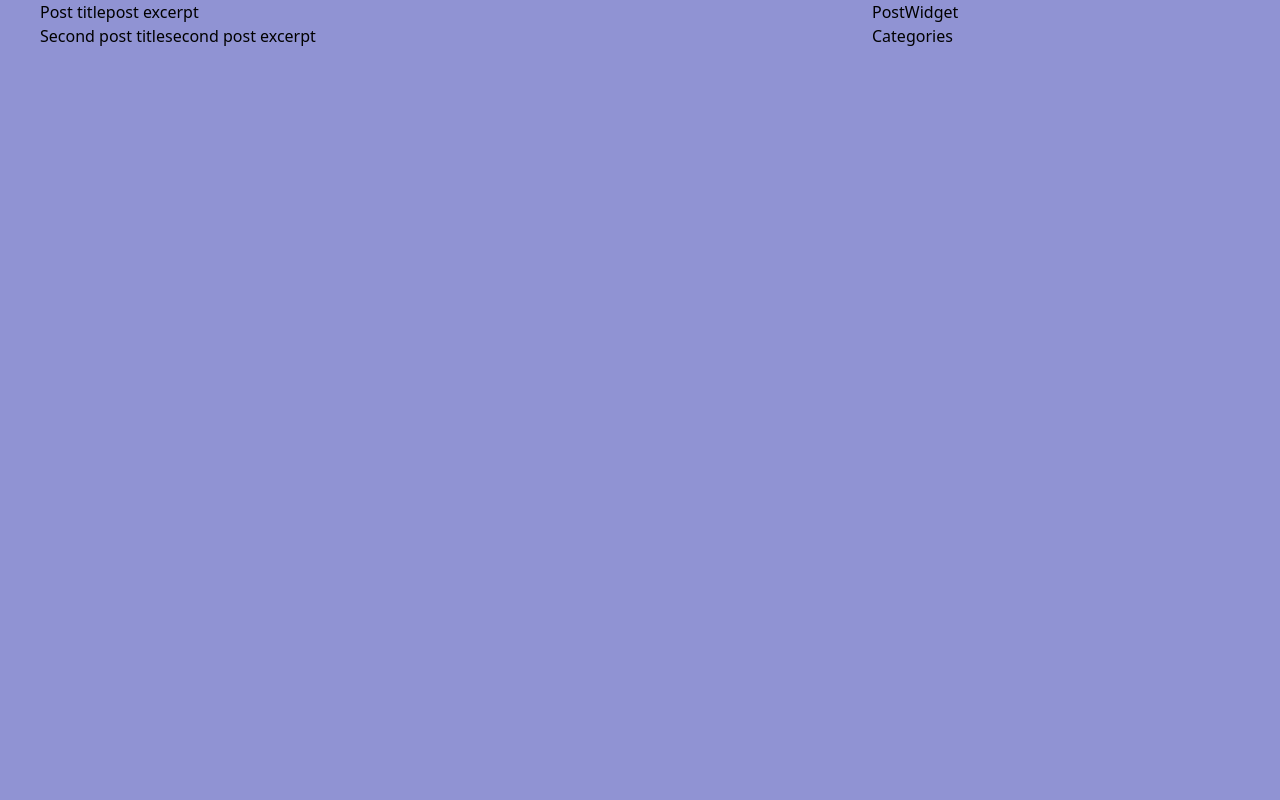
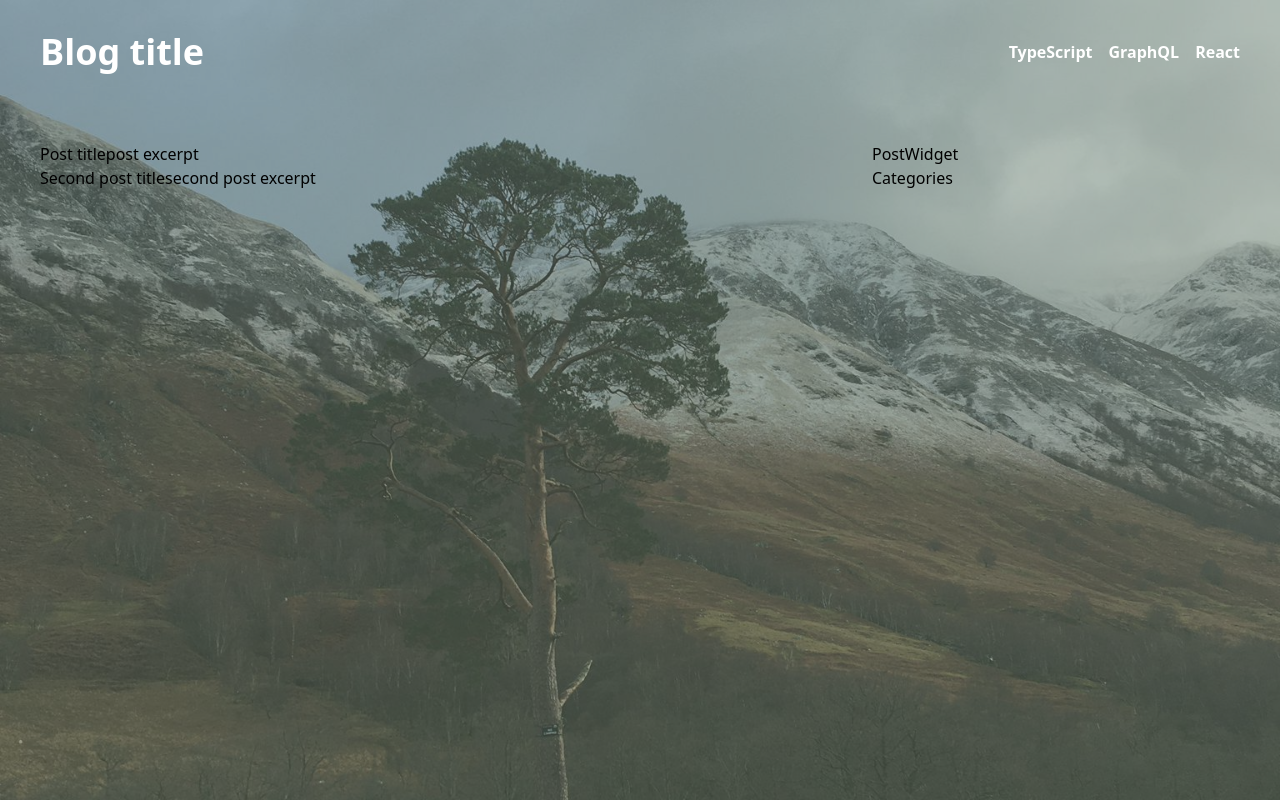
Before and after one commit to martindospel/Blog, a Next.js app: page / in a window 1280 px wide. Built offline with nearby package versions, Linux system fonts and the light colour scheme.

Commit message:
graphql query done, layout component and header created, background and overlay added

```diff
--- /dev/null
+++ b/components/Header.jsx
@@ -0,0 +1,36 @@
+import React, { useContext } from "react";
+
+import Link from "next/link";
+
+const categories = [
+    {name: "React", slug: "react"},
+    {name: "GraphQL", slug: "graphql"},
+    {name: "TypeScript", slug: "ts"},
+]
+
+const Header = () => {
+  return (
+    <div className="container mx-auto px-10 mb-8">
+      <div className="w-full inline-block py-8">
+        <div className="md:float-left block">
+          <Link href="/">
+            <span className="cursor-pointer font-bold text-4xl text-white">
+              Blog title
+            </span>
+          </Link>
+        </div>
+        <div className="hidden md:float-left md:contents">
+          {categories.map((category, index) => (
+            <Link key={category.slug} href={`/category/${category.slug}`}>
+              <span className="md:float-right mt-2 align-middle text-white ml-4 font-semibold cursor-pointer">
+                {category.name}
+              </span>
+            </Link>
+          ))}
+        </div>
+      </div>
+    </div>
+  );
+};
+
+export default Header;
--- /dev/null
+++ b/components/Layout.jsx
@@ -0,0 +1,11 @@
+import React from 'react';
+import Header from './Header';
+
+const Layout = ({ children }) => (
+  <>
+    <Header />
+    {children}
+  </>
+);
+
+export default Layout;
--- a/components/index.js
+++ b/components/index.js
@@ -1,9 +1,10 @@
 export { default as PostCard } from './PostCard';
 // export { default as PostDetail } from './PostDetail';
-// export { default as Layout } from './Layout';
+export { default as Layout } from './Layout';
 export { default as Categories } from './Categories';
 // export { default as Author } from './Author';
 export { default as PostWidget } from './PostWidget';
+export { default as Header } from './Header';
 // export { default as AdjacentPostCard } from './AdjacentPostCard';
 // export { default as FeaturedPostCard } from './FeaturedPostCard';
 // export { default as Comments } from './Comments';
--- a/pages/_app.js
+++ b/pages/_app.js
@@ -1,10 +1,15 @@
-import 'tailwindcss/tailwind.css';
-import '../styles/globals.scss';
+import "tailwindcss/tailwind.css";
+import "../styles/globals.scss";
+
+import React, { useEffect, useState } from "react";
+import { Layout } from "../components";
 
 function MyApp({ Component, pageProps }) {
   return (
-    <div>
-      <Component {...pageProps} />
+    <div id="overlay">
+      <Layout>
+        <Component {...pageProps} />
+      </Layout>
     </div>
   );
 }
--- a/pages/index.js
+++ b/pages/index.js
@@ -10,8 +10,8 @@ export default function Home() {
     <div className="container mx-auto px-10 mb-8">
       <div className="grid grid-cols-1 lg:grid-cols-12 gap-12">
         <div className="lg:col-span-8 col-span-1">
-          {posts.map((post) => (
-            <PostCard key={post} post={post} />
+          {posts.map((post, index) => (
+            <PostCard key={index} post={post} />
           ))}
         </div>
         <div className="lg:col-span-4 col-span-1">
--- a/styles/globals.scss
+++ b/styles/globals.scss
@@ -10,12 +10,12 @@ html,
 body {
   padding: 0;
   margin: 0;
-  &:before{
-    content:'';
+  &:before {
+    content: "";
     content: "";
     width: 100%;
     height: 100vh;
-    background: #9093d3;
+    background-image: url("../public/scotland.jpg");
     position: fixed;
     left: 0;
     top: 0;
@@ -25,3 +25,15 @@ body {
     background-size: cover;
   }
 }
+
+#overlay {
+  position: fixed;
+  width: 100%;
+  height: 100%;
+  top: 0;
+  left: 0;
+  right: 0;
+  bottom: 0;
+  background-color: rgba(107, 125, 107, 0.5);
+  z-index: 2;
+}
```
Also changed, not shown: data/index.js (added, +33 -0 lines), public/scotland.jpg (added).
